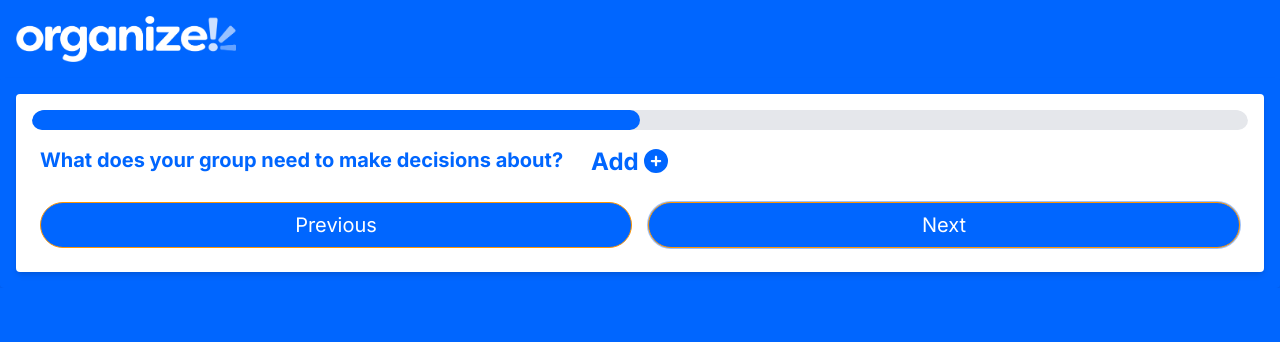
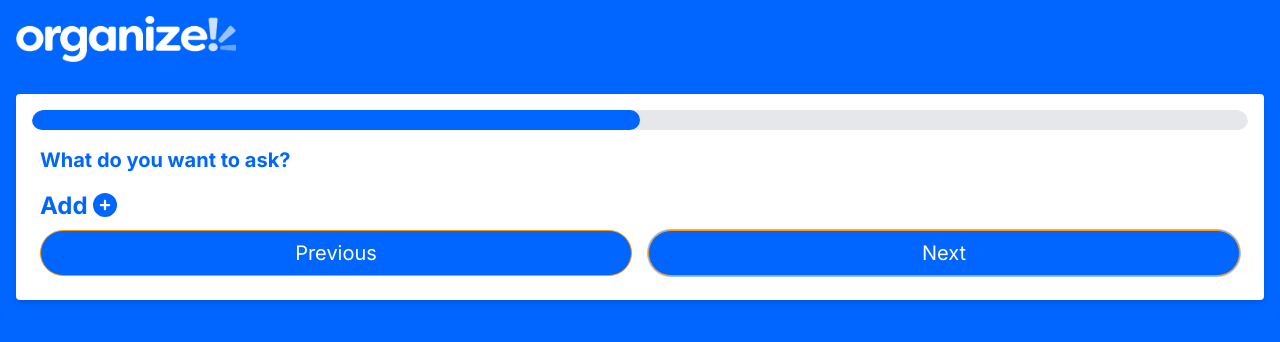
Before and after one commit to shirinmjr/organize-app, a Next.js app: page /event-page/new in a window 1280 px wide. Both pictures are taken after a click on the button "Next". Shown: the top 342 px of the page. Built offline with nearby package versions, Linux system fonts and the light colour scheme.

Commit message:
moved Add+ to the next line and renamed title to what you want to ask?

```diff
--- a/app/components/createEventForm/StepA.EventName.jsx
+++ b/app/components/createEventForm/StepA.EventName.jsx
@@ -56,9 +56,6 @@ const EventName = ({ callBack, eventName = "" }) => {
                 <div>
                   <DatePicker
                     className="block"
-                    onKeyDown={(event) => {
-                      event.preventDefault();
-                    }}
                     setModalDateIsOpen={setModalDateIsOpen}
                     clickedInput={clickedInput}
                   />
--- a/app/components/createEventForm/StepB.NeedToDecide.jsx
+++ b/app/components/createEventForm/StepB.NeedToDecide.jsx
@@ -86,7 +86,9 @@ const NeedToDecide = ({ callBack, questionsData = [] }) => {
   return (
     <div className="event-form">
       <div className="flex gap-7 form-q-title">
-        <h3 className="">What does your group need to make decisions about?</h3>
+        <h3 className="">What do you want to ask?</h3>
+      </div>
+      <div className="flex gap-7">
         <h2
           className="text-brandBlue hover:cursor-pointer hover:text-blue-800"
           onClick={handleAddQuestion}
```
